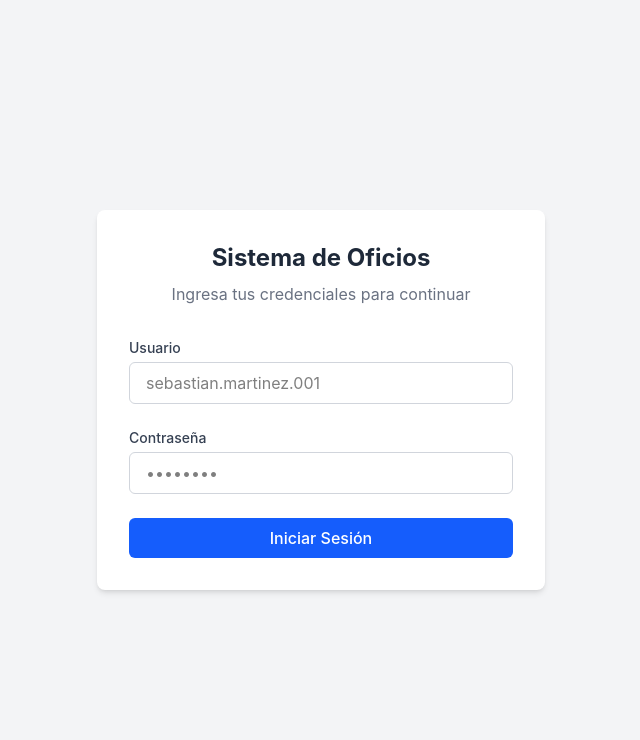
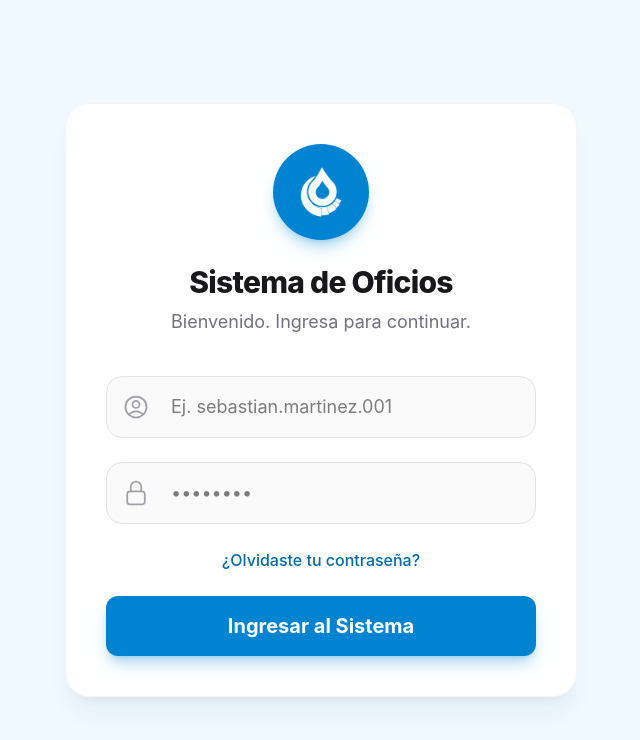
Before and after one commit to Paraguacho/Sistema-Oficios-Omapas, a React (Vite) app in the folder client/: page /login in a window 1280 px wide. Shown: the top 740 px of the page, without its empty margins (319-959 px from the left). Built offline with nearby package versions, Linux system fonts and the light colour scheme.

Commit message:
Login con tw/logo

```diff
--- a/client/package.json
+++ b/client/package.json
@@ -10,6 +10,7 @@
     "preview": "vite preview"
   },
   "dependencies": {
+    "@heroicons/react": "^2.2.0",
     "axios": "^1.13.6",
     "react": "^19.2.4",
     "react-dom": "^19.2.4",
--- a/client/src/pages/Login.jsx
+++ b/client/src/pages/Login.jsx
@@ -1,17 +1,23 @@
 import {useState} from 'react';
 import {useNavigate} from 'react-router-dom';
 import api from '../api/axios';
+
+//Icons
+import {UserCircleIcon, LockClosedIcon} from '@heroicons/react/24/outline';
+import {ExclamationTriangleIcon} from '@heroicons/react/24/solid';
 
 const Login = () =>{
 
     const [username, setUsername] = useState('');
     const [password, setPassword] = useState('');
     const [errorMessage, setErrorMessage] = useState('');
+    const [loading, setLoading] = useState('');
 
     const navigate = useNavigate();
     const handleSubmit = async (e) =>{
         e.preventDefault();
         setErrorMessage('');
+        setLoading(true);
 
         try{
             //conexion con el backend
@@ -29,54 +35,86 @@ const Login = () =>{
             }else{
                 setErrorMessage('Error de conexión con el servidor')
             }
+        } finally {
+            setLoading(false);
         }
     }
     return (
+    <div className="min-h-screen flex items-center justify-center bg-sky-50 p-6">
+      {/*¨bg sky 100 o bg blue 100 */}
+      {/*TARJETA*/}
+      <div className="w-full max-w-lg bg-white p-10 rounded-3xl shadow-xl shadow-sky-950/5 border border-zinc-100">
 
-    <div className="min-h-screen flex items-center justify-center bg-gray-100">
-      <div className="bg-white p-8 rounded-lg shadow-md w-full max-w-md">
+        {/*LOGO PLACEHOLDER*/}
+        <div className="text-center mb-10">
 
-        <div className="text-center mb-8">
-          <h1 className="text-2xl font-bold text-gray-800">Sistema de Oficios</h1>
-          <p className="text-gray-500 mt-2">Ingresa tus credenciales para continuar</p>
+          {/* Espacio para el logo oficial de OOMAPAS */}
+          <div className="flex justify-center mb-6">
+            <div className="w-24 h-24 bg-sky-600 rounded-full flex items-center justify-center shadow-lg shadow-sky-600/30">
+              <img src="/src/assets/logo-oomapas.png" alt="OOMAPAS Logo" className="w-20 h-auto object-contain mx-auto" />
+
+            </div>
+          </div>
+
+          <h1 className="text-3xl font-extrabold text-zinc-900 tracking-tight">Sistema de Oficios</h1>
+          <p className="text-lg text-zinc-500 mt-2">Bienvenido. Ingresa para continuar.</p>
         </div>
 
+        {/*ALERTA ERROR*/}
         {errorMessage && (
-            <div className='mb-4 bg-red-100 border border-red-400 text-red-700 px-4 py-3 rounded relative' role='alert'>
-                <span className='block sm:inline'>{errorMessage}</span>
-            </div>
+          <div className="mb-6 bg-red-50 border border-red-200 text-red-800 p-4 rounded-2xl text-center font-medium flex items-center gap-3 justify-center">
+             <ExclamationTriangleIcon className="w-6 h-6 text-red-600" />
+             {errorMessage}
+          </div>
         )}
 
+        {/*FORMULARIO*/}
         <form onSubmit={handleSubmit} className="space-y-6">
-          <div>
-            <label className="block text-sm font-medium text-gray-700">Usuario</label>
+
+          {/*USUARIO*/}
+          <div className="relative group">
+            <span className="absolute left-4 top-1/2 -translate-y-1/2 text-2xl text-zinc-400 group-focus-within:text-sky-600">
+              {/*Outline*/}
+              <UserCircleIcon className="w-7 h-7 text-zinc-400 group-focus-within:text-sky-600 transition" />
+            </span>
             <input
               type="text"
               value={username}
               onChange={(e) => setUsername(e.target.value)}
-              className="mt-1 block w-full px-4 py-2 border border-gray-300 rounded-md focus:ring-blue-500 focus:border-blue-500"
-              placeholder="sebastian.martinez.001"
+              className="w-full pl-16 pr-4 py-4 text-lg border border-zinc-200 rounded-2xl bg-zinc-50 focus:bg-white focus:ring-4 focus:ring-sky-100 focus:border-sky-300 outline-none transition duration-150"
+              placeholder="Ej. sebastian.martinez.001"
               required
             />
           </div>
 
-          <div>
-            <label className="block text-sm font-medium text-gray-700">Contraseña</label>
+          {/*Contraseña*/}
+          <div className="relative group">
+            <span className="absolute left-4 top-1/2 -translate-y-1/2 text-2xl text-zinc-400 group-focus-within:text-sky-600">
+              {/*Outline*/}
+              <LockClosedIcon className="w-7 h-7 text-zinc-400 group-focus-within:text-sky-600 transition" />
+            </span>
             <input
               type="password"
               value={password}
               onChange={(e) => setPassword(e.target.value)}
-              className="mt-1 block w-full px-4 py-2 border border-gray-300 rounded-md focus:ring-blue-500 focus:border-blue-500"
+              className="w-full pl-16 pr-4 py-4 text-lg border border-zinc-200 rounded-2xl bg-zinc-50 focus:bg-white focus:ring-4 focus:ring-sky-100 focus:border-sky-300 outline-none transition duration-150"
               placeholder="••••••••"
               required
             />
           </div>
 
+          <div className="text-center">
+             <a href="#" className="text-sky-700 hover:text-sky-800 hover:underline font-medium">
+               ¿Olvidaste tu contraseña?
+             </a>
+          </div>
+
           <button
             type="submit"
-            className="w-full bg-blue-600 text-white py-2 px-4 rounded-md hover:bg-blue-700 transition duration-200 font-medium"
+            disabled={loading}
+            className="w-full bg-sky-600 text-white text-xl py-4 rounded-xl hover:bg-sky-700 transition duration-150 font-bold shadow-lg shadow-sky-600/30 active:scale-[0.98] disabled:opacity-70 disabled:pointer-events-none"
           >
-            Iniciar Sesión
+            {loading ? 'Iniciando Sesión...' : 'Ingresar al Sistema'}
           </button>
         </form>
       </div>
```
Also changed, not shown: client/src/assets/logo-oomapas.png (added), 1 other file (tests, documents, lock files or other folders).
